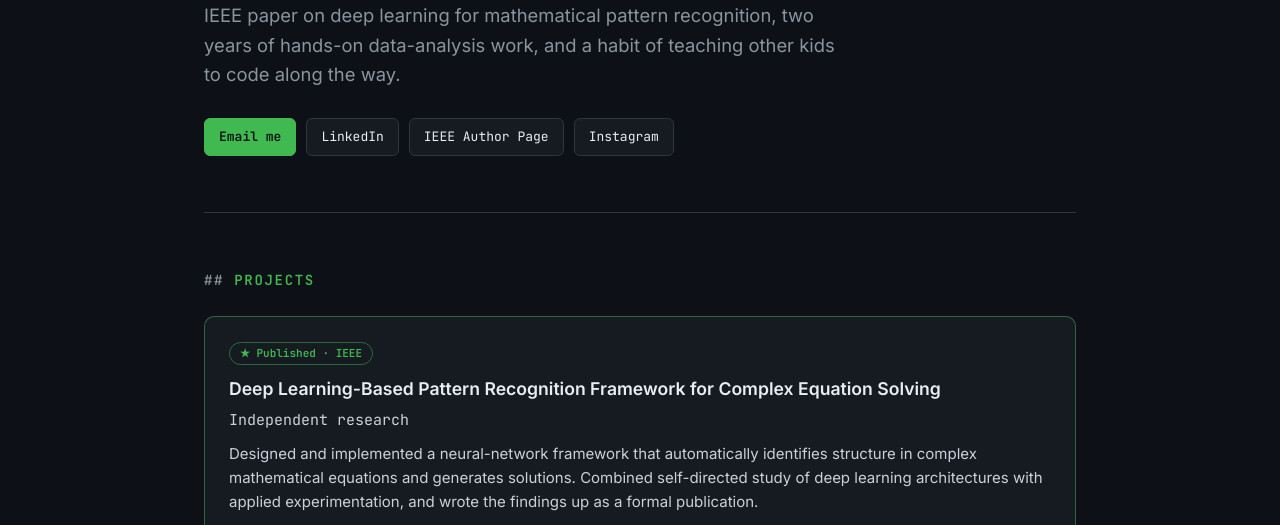
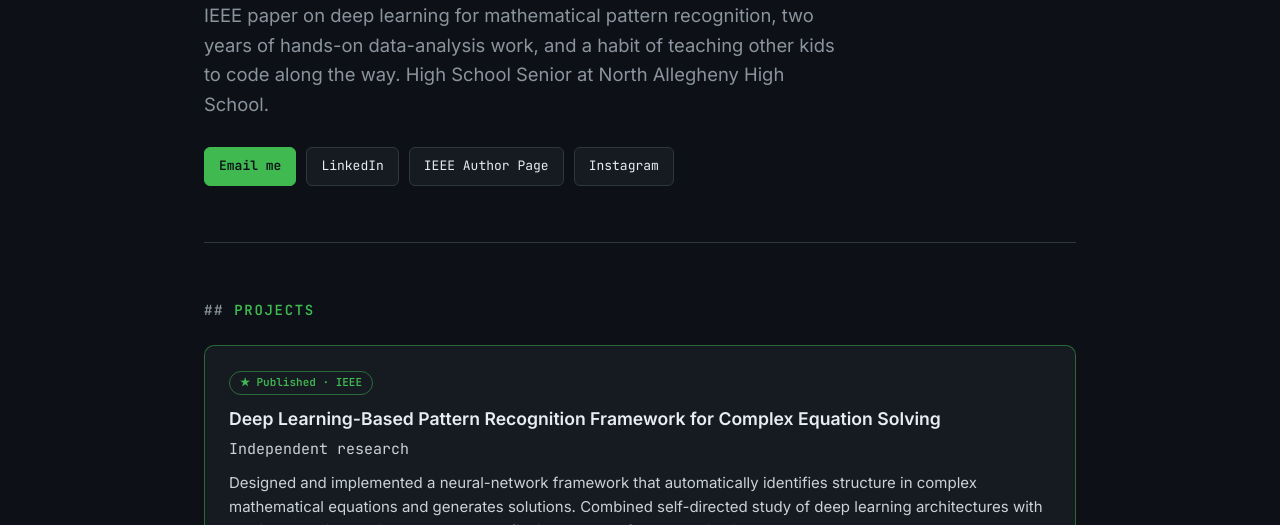
Before and after one commit to sryerram05/Resume, a plain HTML site: page index.html in a window 1280 px wide. Shown: the part 271-796 px from the top of the page. Drawn offline with Linux system fonts and the light colour scheme.

Commit message:
Update
Updated the tagline to include current education status.

```diff
--- a/index.html
+++ b/index.html
@@ -137,7 +137,7 @@
     <p class="tagline">
       <strong>Developer &amp; AI/ML researcher.</strong> Self-taught programmer with a published IEEE paper on deep learning
       for mathematical pattern recognition, two years of hands-on data-analysis work, and a habit of teaching
-      other kids to code along the way.
+      other kids to code along the way. High School Senior at North Allegheny High School.
     </p>
     <div class="links">
       <a class="btn primary" href="mailto:sryerram05@gmail.com">Email me</a>
```
